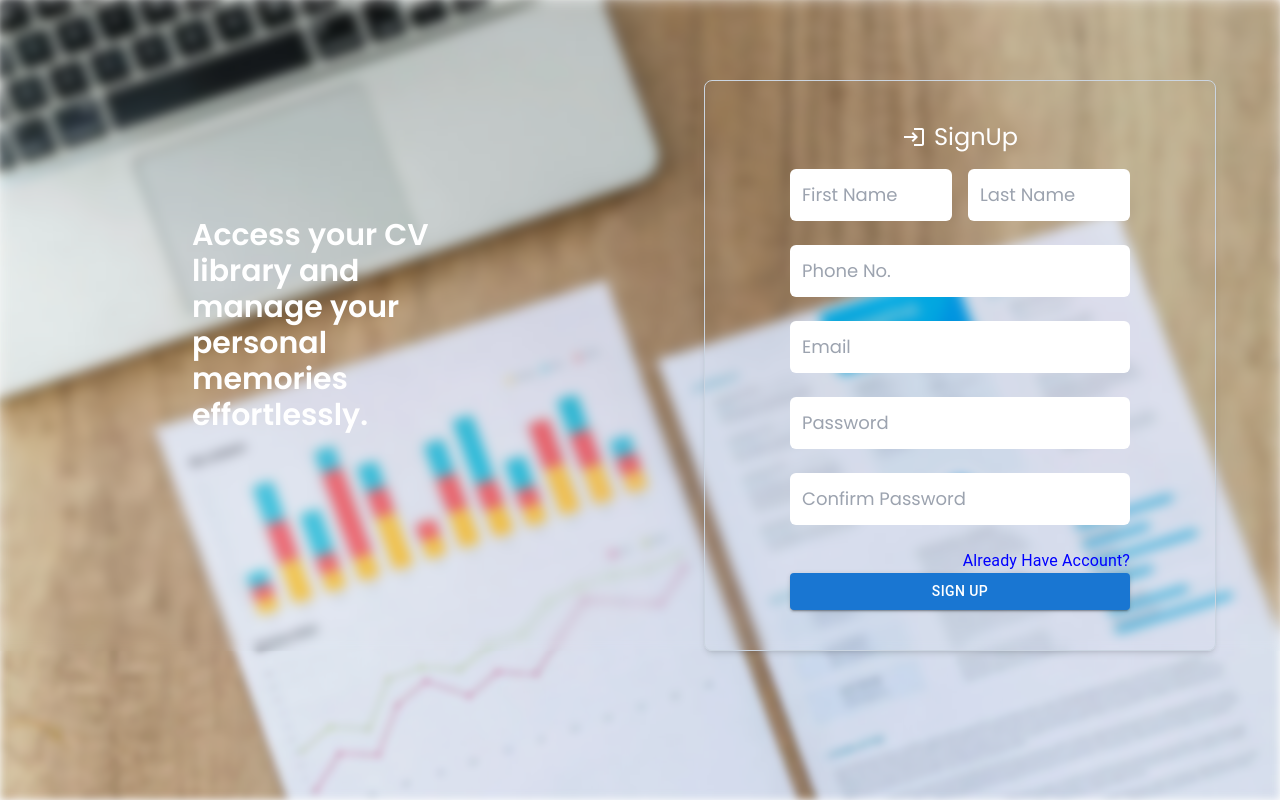
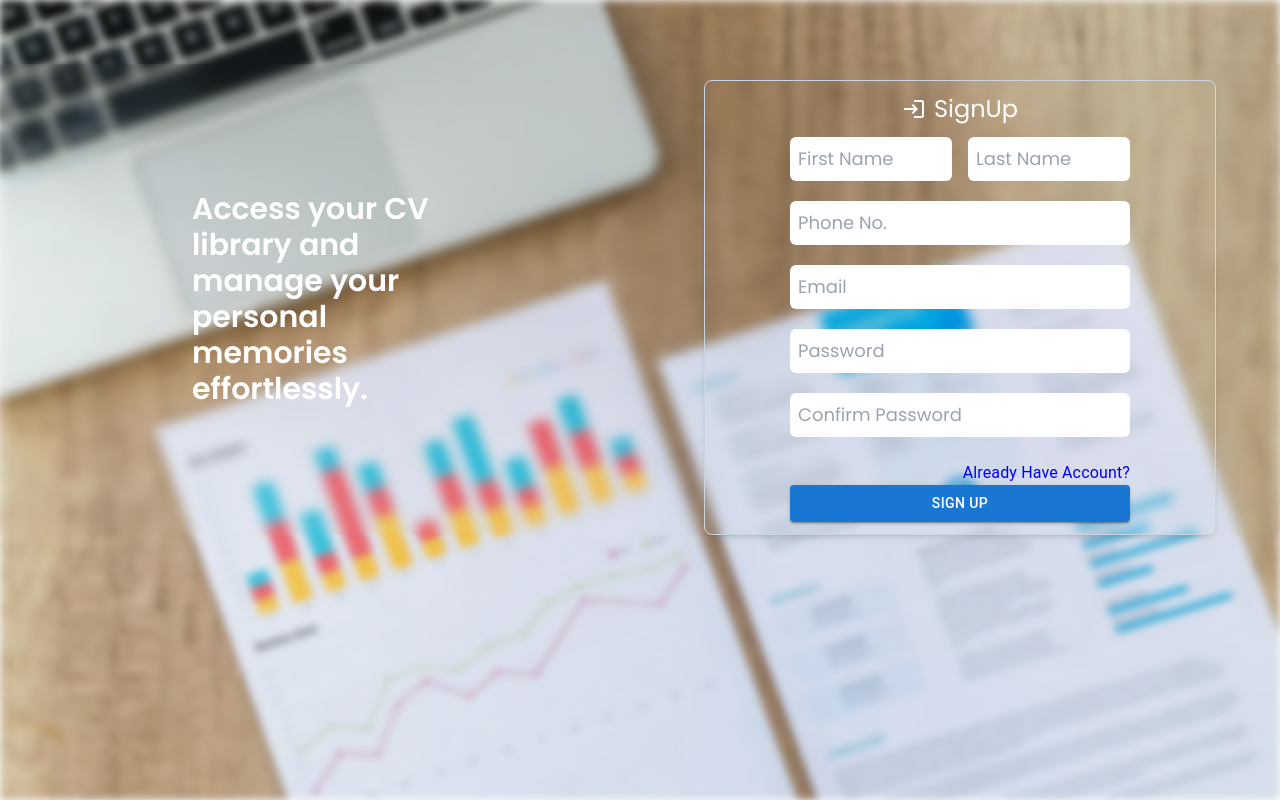
Before and after one commit to reactexcel/cv-generator, a React (Vite) app: page /signUp in a window 1280 px wide. Built offline with nearby package versions, Linux system fonts and the light colour scheme.

Commit message:
ui fixed

```diff
--- a/src/components/Auth/SignIn.jsx
+++ b/src/components/Auth/SignIn.jsx
@@ -14,32 +14,30 @@ const SignIn = () => {
       email: "",
       password: "",
     },
-    onSubmit:async (values)=>{
+    onSubmit: async (values) => {
+      const response = await ApiFetching("POST", "user/auth/signin", values);
+      // console.log(response.response);
+      if (response?.response?.status === 404) {
+        toast.error(response?.response?.data?.message);
+      }
+      if (response.statusText === "OK" && response.status == 200) {
+        const token = response.data?.accessToken;
+        if (token) {
+          toast.success("Login SuccessFully");
+          localStorage.setItem("token", token);
+          navigate("/home");
+        }
+      }
+    },
+    validationSchema: SignInScheema,
+  });
+  useEffect(() => {
+    const token = localStorage.getItem("token");
+    if (token) {
+      navigate("/home");
+    }
+  }, []);
 
-        const response=await ApiFetching('POST','user/auth/signin',values)
-        // console.log(response.response);
-        if(response?.response?.status===404){
-          toast.error(response?.response?.data?.message)
-        }
-        if(response.statusText==='OK' && response.status==200){
-          const token=response.data?.accessToken;
-          if(token){
-            toast.success('Login SuccessFully')
-            localStorage.setItem( "token", token)
-          navigate('/home')
-          }
-        }
-        // if(response)
-
-    },
-    validationSchema:SignInScheema
-  })
-  useEffect(()=>{
-    const token=localStorage.getItem('token')
-    if(token){
-      navigate( '/home')
-    }
-  },[])
   return (
     <>
       {/* component */}
@@ -49,7 +47,7 @@ const SignIn = () => {
           src={loginassets}
           alt=""
         />
-        <div className="absolute backdrop-blur-sm w-full top-0 flex flex-col md:flex-row ">
+        <div className="absolute backdrop-blur-sm w-full top-0 lg:top-16 flex flex-col md:flex-row ">
           <div className="lg:flex hidden w-1/2 font-poppins bg-no-repeat bg-cover items-center">
             <div className="opacity-60 inset-0 z-0" />
             <div className="w-full px-24 z-10">
@@ -85,7 +83,7 @@ const SignIn = () => {
                     onChange={formik.handleChange}
                     onBlur={formik.handleBlur}
                     value={formik.values.email}
-                    className="block w-full p-3 text-lg rounded-md outline-none text-gray-700 font-poppins"
+                    className="block w-full p-2 text-lg rounded-md outline-none text-gray-700 font-poppins"
                   />
                   {formik.errors.email && formik.touched.email && (
                     <Typography
@@ -97,7 +95,7 @@ const SignIn = () => {
                 </div>
                 <div className="pb-2 pt-4">
                   <input
-                    className="block w-full p-3 text-lg rounded-md outline-none text-gray-700 font-poppins"
+                    className="block w-full p-2 text-lg rounded-md outline-none text-gray-700 font-poppins"
                     type="password"
                     name="password"
                     id="password"
@@ -115,7 +113,7 @@ const SignIn = () => {
                   )}
                 </div>
                 <div className="mt-4">
-                <Link to={"/signUp"} style={{ width: "100%", color: "blue" }}>
+                  <Link to={"/signUp"} style={{ width: "100%", color: "blue" }}>
                     <Typography sx={{ textAlign: "right" }}>
                       Create New Account
                     </Typography>
--- a/src/components/Auth/SignUp.jsx
+++ b/src/components/Auth/SignUp.jsx
@@ -1,4 +1,3 @@
-import React, { useEffect } from "react";
 import { Button, Stack, Typography } from "@mui/material";
 import { useFormik } from "formik";
 import ApiFetching from "../../services/ApiFetching";
@@ -46,7 +45,7 @@ const SignUp = () => {
           src={loginassets}
           alt=""
         />
-        <div className="absolute backdrop-blur-sm w-full top-0 flex flex-col md:flex-row ">
+        <div className="absolute lg:top-16  backdrop-blur-sm w-full top-0 flex flex-col md:flex-row ">
           <div className="lg:flex hidden w-1/2 font-poppins bg-no-repeat bg-cover items-center">
             <div className="opacity-60 inset-0 z-0" />
             <div className="w-full px-24 z-10">
@@ -60,21 +59,19 @@ const SignUp = () => {
             <div className="absolute lg:hidden z-10 inset-0  bg-no-repeat bg-cover items-center">
               <div className="absolute opacity-60 inset-0 z-0" />
             </div>
-            <div className="w-full h-auto py-10 z-20 md:border md:backdrop-blur-sm rounded-lg md:shadow-md border-slate-300  mt-20">
+            <div className="w-full h-auto py-3 z-20 md:border md:backdrop-blur-sm rounded-lg md:shadow-md border-slate-300  md:mt-4 ">
               <Stack
                 direction={"row"}
                 spacing={1}
-                sx={{ justifyContent: "center", alignItems: "center" }}
-              >
+                sx={{ justifyContent: "center", alignItems: "center" }}>
                 <LoginIcon />
                 <div className="font-poppins text-2xl">SignUp</div>
               </Stack>
               <form
                 onSubmit={formik.handleSubmit}
-                className="sm:w-2/3 w-full px-4 lg:px-0 mx-auto "
-              >
+                className="sm:w-2/3 w-full px-4 lg:px-0 mx-auto ">
                 <Stack direction={"row"} spacing={2}>
-                  <div className="pb-2 pt-4">
+                  <div className="pb-2 pt-3">
                     <input
                       type="text"
                       name="firstname"
@@ -82,18 +79,15 @@ const SignUp = () => {
                       onChange={formik.handleChange}
                       onBlur={formik.handleBlur}
                       value={formik.values.firstname}
-                      className="block w-full p-3 text-lg rounded-md outline-none text-gray-700 font-poppins"
+                      className="block w-full p-2 md:text-lg text-sm rounded-md outline-none text-gray-700 font-poppins"
                     />
                     {formik.errors.firstname && formik.touched.firstname && (
-                      <Typography
-                        color="error"
-                        sx={{ textAlign: "left", pl: "7px" }}
-                      >
+                      <Typography color="error" sx={{ textAlign: "left" }}>
                         {formik.errors.firstname}
                       </Typography>
                     )}
                   </div>
-                  <div className="pb-2 pt-4">
+                  <div className="pb-2 pt-3">
                     <input
                       type="text"
                       name="lastname"
@@ -101,19 +95,16 @@ const SignUp = () => {
                       onChange={formik.handleChange}
                       onBlur={formik.handleBlur}
                       value={formik.values.lastname}
-                      className="block w-full p-3 text-lg rounded-md outline-none text-gray-700 font-poppins"
+                      className="block w-full p-2 md:text-lg text-sm rounded-md outline-none text-gray-700 font-poppins"
                     />
                     {formik.errors.lastname && formik.touched.lastname && (
-                      <Typography
-                        color="error"
-                        sx={{ textAlign: "left", pl: "7px" }}
-                      >
+                      <Typography color="error" sx={{ textAlign: "left" }}>
                         {formik.errors.lastname}
                       </Typography>
                     )}
                   </div>
                 </Stack>
-                <div className="pb-2 pt-4">
+                <div className="pb-2 pt-3">
                   <input
                     type="text"
                     name="mobile"
@@ -121,18 +112,17 @@ const SignUp = () => {
                     onChange={formik.handleChange}
                     onBlur={formik.handleBlur}
                     value={formik.values.mobile}
-                    className="block w-full p-3 text-lg rounded-md outline-none text-gray-700 font-poppins"
+                    className="block w-full p-2 md:text-lg text-sm rounded-md outline-none text-gray-700 font-poppins"
                   />
                   {formik.errors.mobile && formik.touched.mobile && (
                     <Typography
                       color="error"
-                      sx={{ textAlign: "left", pl: "7px" }}
-                    >
+                      sx={{ textAlign: "left", pl: "7px" }}>
                       {formik.errors.mobile}
                     </Typography>
                   )}
                 </div>
-                <div className="pb-2 pt-4">
+                <div className="pb-2 pt-3">
                   <input
                     type="email"
                     name="email"
@@ -141,20 +131,19 @@ const SignUp = () => {
                     onChange={formik.handleChange}
                     onBlur={formik.handleBlur}
                     value={formik.values.email}
-                    className="block w-full p-3 text-lg rounded-md outline-none text-gray-700 font-poppins"
+                    className="block w-full p-2 md:text-lg text-sm rounded-md outline-none text-gray-700 font-poppins"
                   />
                   {formik.errors.email && formik.touched.email && (
                     <Typography
                       color="error"
-                      sx={{ textAlign: "left", pl: "7px" }}
-                    >
+                      sx={{ textAlign: "left", pl: "7px" }}>
                       {formik.errors.email}
                     </Typography>
                   )}
                 </div>
-                <div className="pb-2 pt-4">
+                <div className="pb-2 pt-3">
                   <input
-                    className="block w-full p-3 text-lg rounded-md outline-none text-gray-700 font-poppins"
+                    className="block w-full p-2 md:text-lg text-sm rounded-md outline-none text-gray-700 font-poppins"
                     type="password"
                     name="password"
                     id="password"
@@ -166,15 +155,14 @@ const SignUp = () => {
                   {formik.errors.password && formik.touched.password && (
                     <Typography
                       color="error"
-                      sx={{ textAlign: "left", pl: "7px" }}
-                    >
+                      sx={{ textAlign: "left", pl: "7px" }}>
                       {formik.errors.password}
                     </Typography>
                   )}
                 </div>
-                <div className="pb-2 pt-4">
+                <div className="pb-2 pt-3">
                   <input
-                    className="block w-full p-3 text-lg rounded-md outline-none text-gray-700 font-poppins"
+                    className="block w-full p-2 md:text-lg text-sm rounded-md outline-none text-gray-700 font-poppins"
                     type="password"
                     name="confirm_password"
                     id="confirm_password"
@@ -187,8 +175,7 @@ const SignUp = () => {
                     formik.touched.confirm_password && (
                       <Typography
                         color="error"
-                        sx={{ textAlign: "left", pl: "7px" }}
-                      >
+                        sx={{ textAlign: "left", pl: "7px" }}>
                         {formik.errors.confirm_password}
                       </Typography>
                     )}
```
